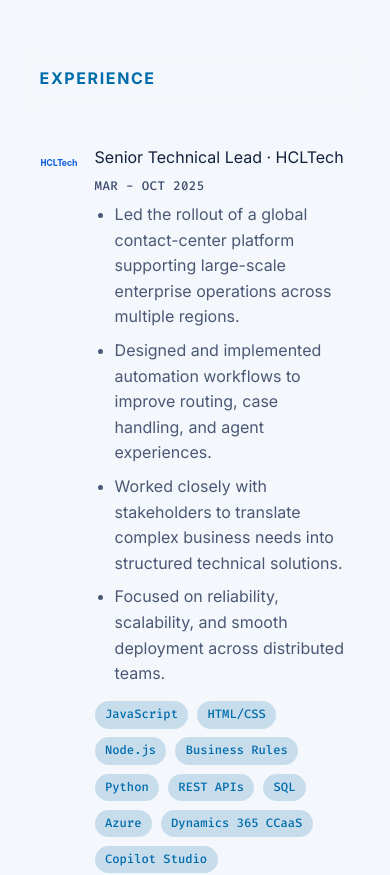
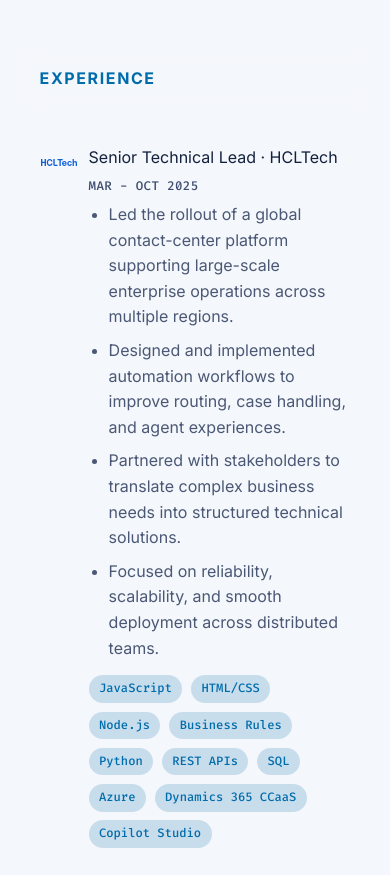
Before and after one commit to kurtluu/portfolio, a React (Vite) app in the folder react-ts-site/: page / in a window 390 px wide. Shown: the part 1240-2115 px from the top of the page. Built offline with nearby package versions, Linux system fonts and the light colour scheme.

Commit message:
Adjust mobile timeline layout

```diff
--- a/react-ts-site/src/App.tsx
+++ b/react-ts-site/src/App.tsx
@@ -28,7 +28,7 @@
     description: [
       "- Led the rollout of a global contact-center platform supporting large-scale enterprise operations across multiple regions.",
       "- Designed and implemented automation workflows to improve routing, case handling, and agent experiences.",
-      "- Worked closely with stakeholders to translate complex business needs into structured technical solutions.",
+      "- Partnered with stakeholders to translate complex business needs into structured technical solutions.",
       "- Focused on reliability, scalability, and smooth deployment across distributed teams.",
     ],
     tags: [
@@ -384,8 +384,10 @@
                       )}
                     </div>
                     <div className="item-body">
-                      <h3>{item.title}</h3>
-                      <p className="period">{item.period}</p>
+                      <div className="item-header">
+                        <h3>{item.title}</h3>
+                        <p className="period">{item.period}</p>
+                      </div>
                       {Array.isArray(item.description) ? (
                         <ul className="description-list">
                           {item.description.map((point) => (
--- a/react-ts-site/src/styles.css
+++ b/react-ts-site/src/styles.css
@@ -344,6 +344,11 @@
   align-items: start;
 }
 
+.item-header {
+  display: flex;
+  flex-direction: column;
+}
+
 .timeline-item + .timeline-item,
 .project-card + .project-card {
   margin-top: 1rem;
@@ -560,13 +565,44 @@
   }
 
   .timeline-item {
-    grid-template-columns: 42px minmax(0, 1fr);
-    gap: 0.75rem;
+    grid-template-columns: 36px minmax(0, 1fr);
+    gap: 0.9rem;
   }
 
   .timeline-logo-wrap {
+    grid-column: 1;
+    grid-row: 1;
     width: 36px;
     height: 36px;
+  }
+
+  .item-body {
+    grid-column: 1 / -1;
+    width: 100%;
+  }
+
+  .item-header {
+    display: grid;
+    grid-template-columns: 36px minmax(0, 1fr);
+    column-gap: 0.75rem;
+    align-items: start;
+    min-height: 36px;
+    margin-top: calc(-1 * (36px + 0.9rem));
+  }
+
+  .item-header h3,
+  .item-header .period {
+    grid-column: 2;
+  }
+
+  .item-header .period {
+    margin-bottom: 0;
+  }
+
+  .description-list,
+  .item-body > p,
+  .item-body > .tags {
+    margin-left: calc(36px + 0.75rem);
   }
 
   .footer {
```
